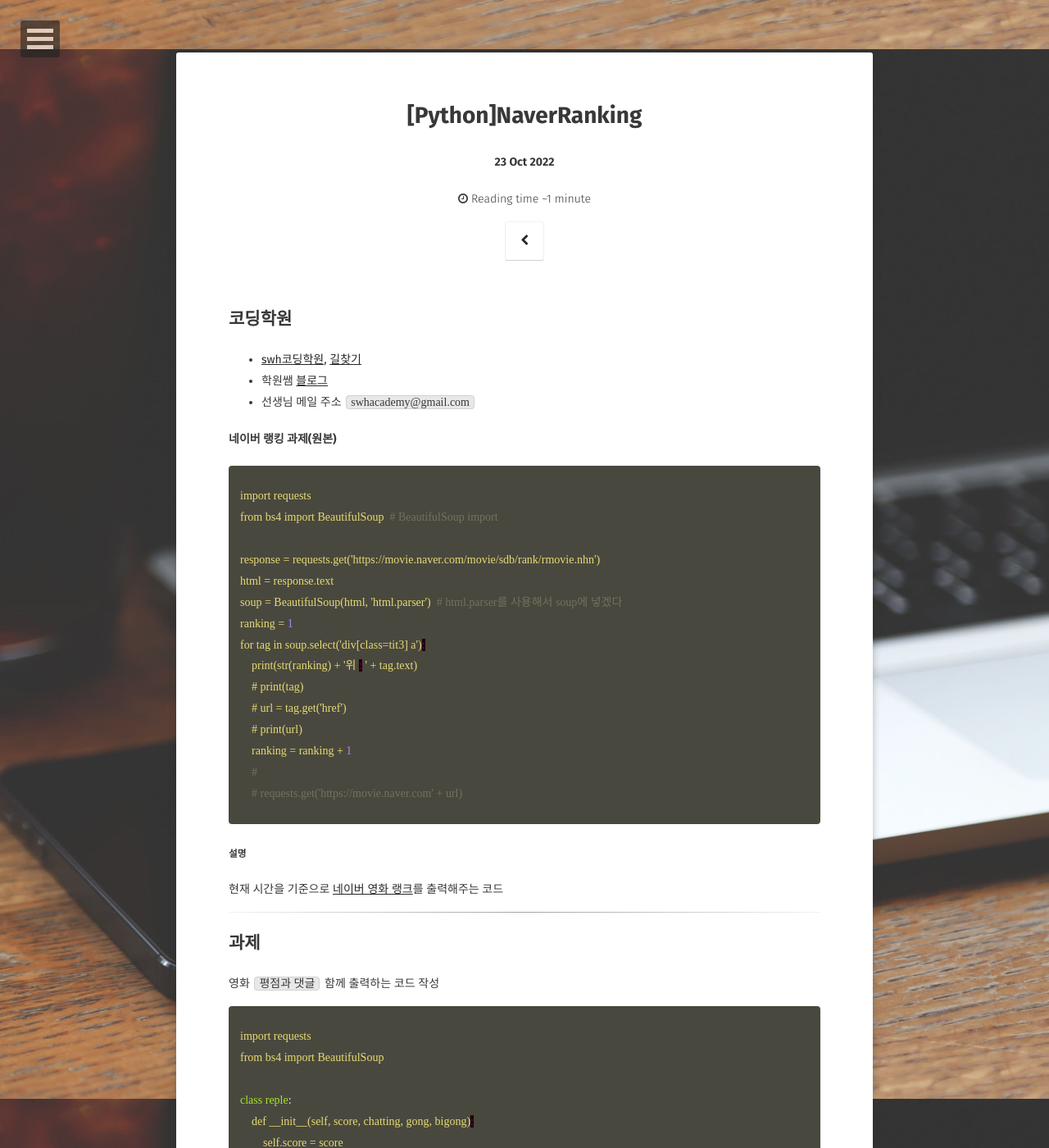
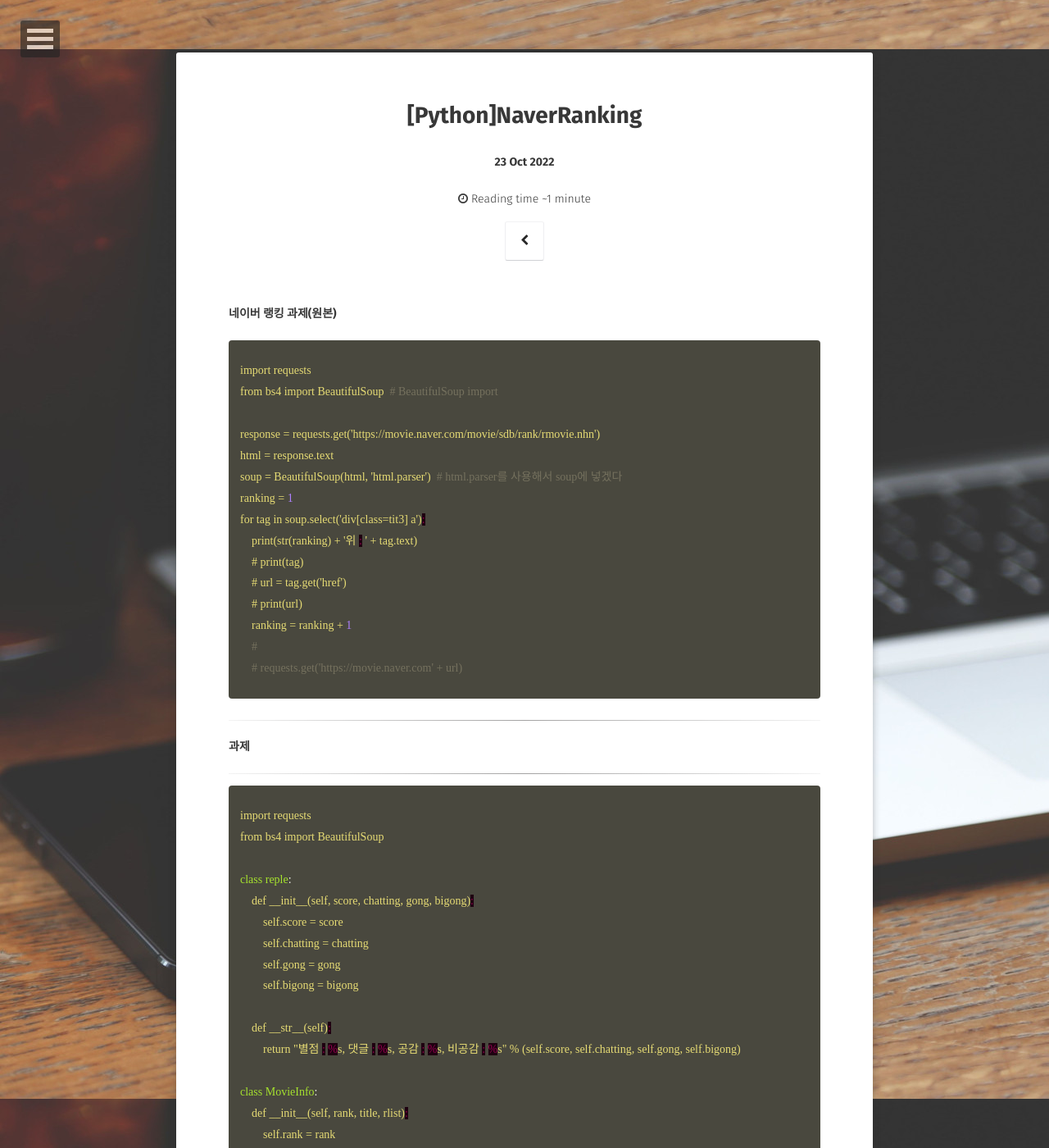
Before and after one commit to jjjuun888/jjjuun888.github.com, a Jekyll site: the page built from _posts/2022-10-23-Naver-Movie-Rank.md, in a window 1280 px wide and 1400 px high. Shown: the whole window at 82% size. Built offline with Jekyll 4.4.1, drawn with Linux system fonts in a browser that asks for light colours; some web fonts are replaced; comment, search, counter and statistics services are not loaded.

Commit message:
Update 2022-10-23-Naver-Movie-Rank.md

```diff
--- a/_posts/2022-10-23-Naver-Movie-Rank.md
+++ b/_posts/2022-10-23-Naver-Movie-Rank.md
@@ -8,11 +8,6 @@ tag:
 - blog
 comments: true
 ---
-
-## 코딩학원
-* [swh코딩학원](https://swhcoding.com/), [길찾기](https://map.naver.com/v5/search/swh%EC%BD%94%EB%94%A9/place/1787287675?c=14188203.1459324,4480090.9604538,15.63,0,0,0,dh&isCorrectAnswer=true)
-* 학원쌤 [블로그](https://tobby48.github.io/)
-* 선생님 메일 주소 `swhacademy@gmail.com`
 
 #### 네이버 랭킹 과제(원본)
 
@@ -34,15 +29,11 @@ for tag in soup.select('div[class=tit3] a'):
     # requests.get('https://movie.naver.com' + url)
 {% endhighlight %}
 
-##### 설명
+---
 
-현재 시간을 기준으로 [네이버 영화 랭크](https://movie.naver.com/movie/sdb/rank/rmovie.naver)를 출력해주는 코드
+#### 과제
 
 ---
-
-## 과제
-
-영화 `평점과 댓글` 함께 출력하는 코드 작성
 
 {% highlight yaml %}
 import requests
@@ -111,4 +102,4 @@ if __name__ == "__main__":
         print(b)
 {% endhighlight %}
 
-클래스랑 함수 사용이 아직 미숙함
+---
```
